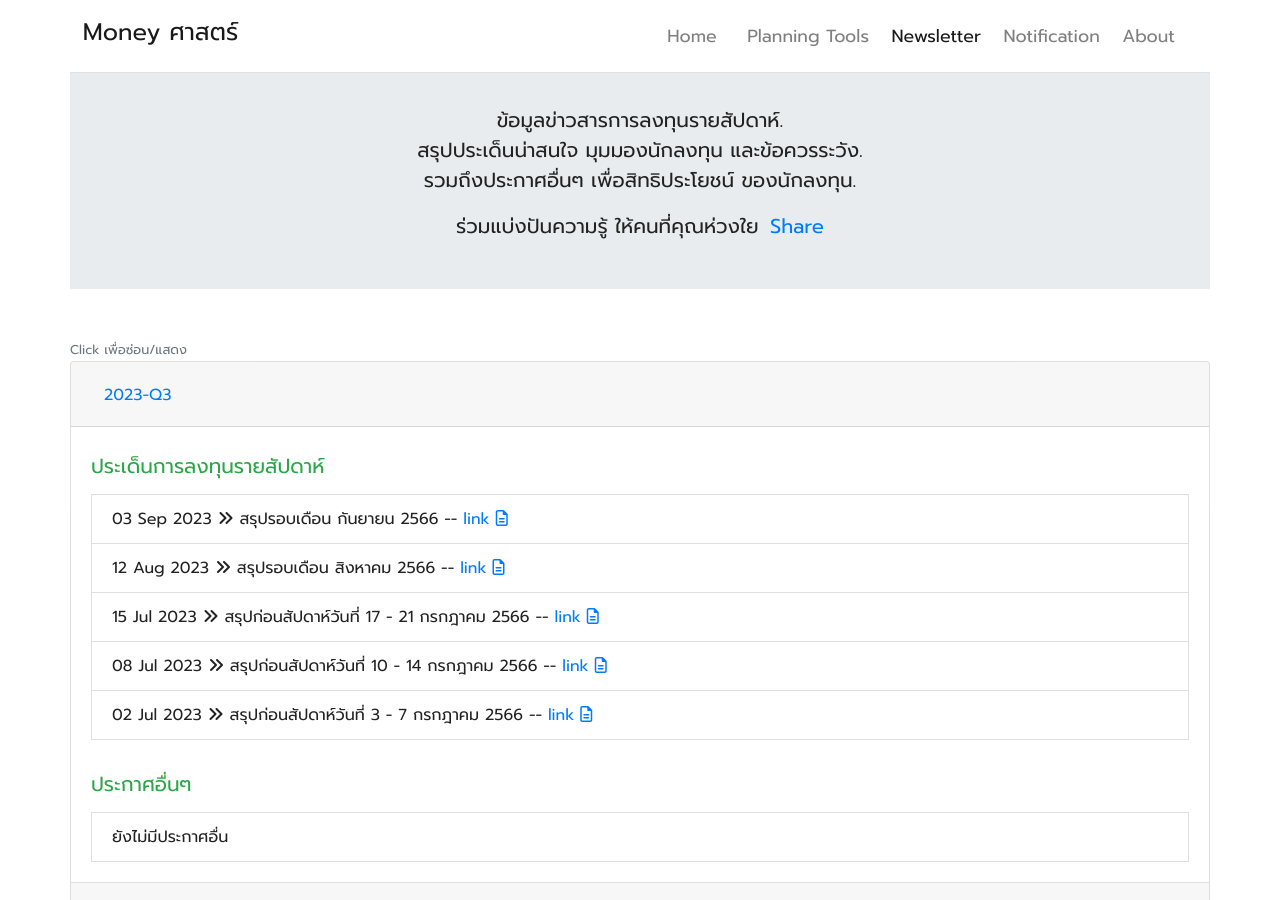
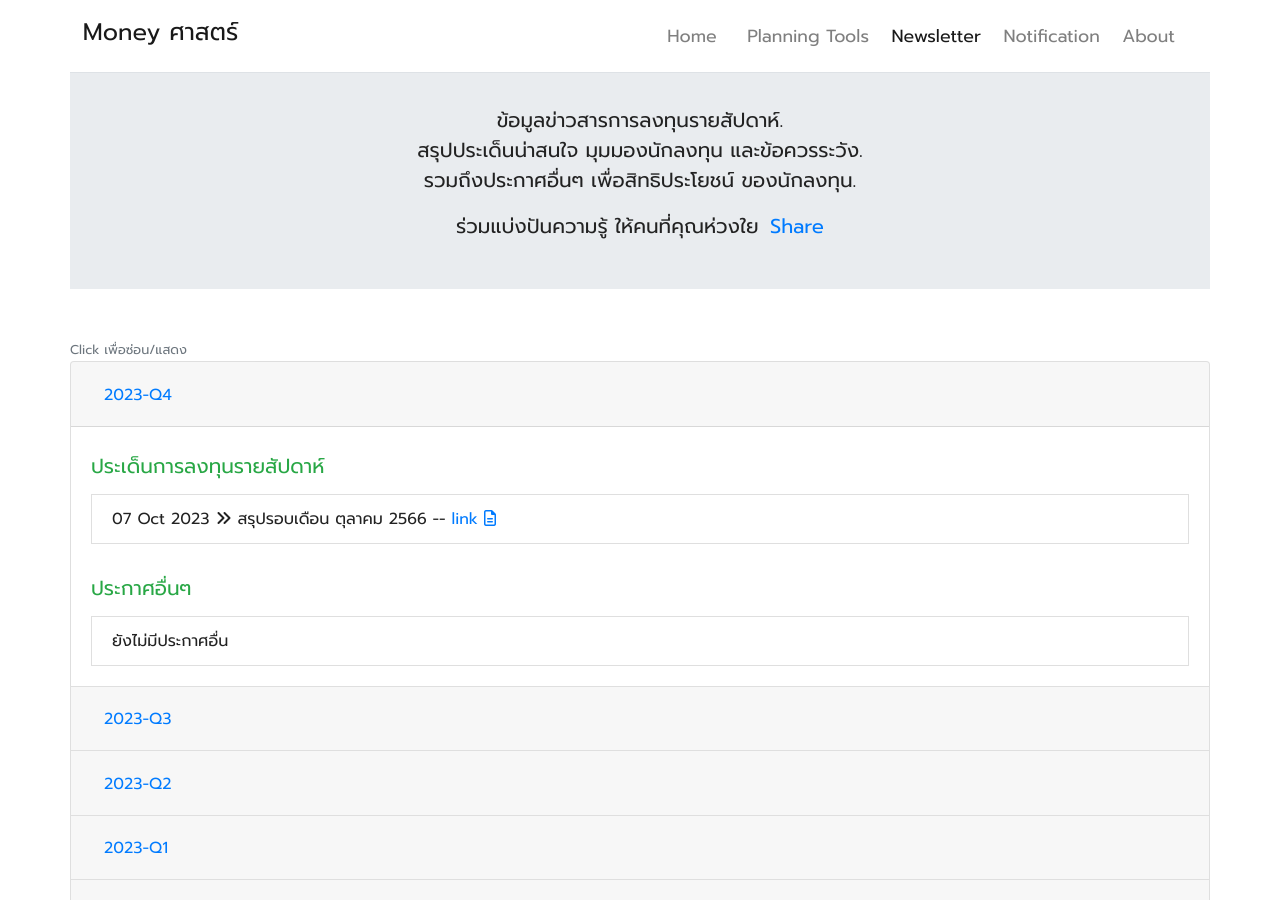
Before and after one commit to moneysart/moneysart.github.io, a Jekyll site: the page built from newsletter/index.html, in a window 1280 px wide and 900 px high. Built offline with Jekyll 4.4.1, drawn with Linux system fonts in a browser that asks for light colours; nearby versions of some CDN libraries; part of the change alters nothing that is shown.

Commit message:
add post to /monthly/summary

```diff
--- a/newsletter/_posts/2023-09-03-summary.md
+++ b/newsletter/_posts/2023-09-03-summary.md
@@ -50,7 +50,7 @@ date: 2023-09-03
 [UGIS-N](https://www.finnomena.com/fund/UGIS-N) กองแม่บริหารโดยที่มีความเชี่ยวชาญด้านการบริหารตราสารหนี้โดยเฉพาะ บริหารจัดการแบบเชิงรุก และชนะ Benchmark ต่อเนื่อง,
 [SCBGLOB](https://www.finnomena.com/fund/SCBGLOB) กองทุนตราสารหนี้ทั่วโลก ที่ให้ความสำคัญต่อความสมดุลจากการเติบโตของเงินลงทุน และกระแสเงินสดรับที่สม่ำเสมอ
 
-1. เศรษฐกิจจีนอาการยังไม่ดีขึ้น แถมอาจจะแย่ลง แนะนำให้ชะลอการสะสมเพิ่ม
+3. เศรษฐกิจจีนอาการยังไม่ดีขึ้น แถมอาจจะแย่ลง แนะนำให้ชะลอการสะสมเพิ่ม
 แต่ไม่แนะนำให้ขายตัดขาดทุน เนื่องจากเห็นความพยายามของทางการที่จะเข้ามาช่วยเหลือด้านเศรษฐกิจและตลาดทุน
 ขณะนี้รอดูความชัดเจน ก่อนพิจารณาว่าจะสะสมเพิ่มหรือรอลดสัดส่วนการลงทุน<br><br>
 กองทุนเด่น เช่น
--- /dev/null
+++ b/newsletter/_posts/2023-10-07-summary.md
@@ -0,0 +1,49 @@
+---
+title: สรุปประเด็นการลงทุน, รอบเดือน ตุลาคม 2566
+layout: weekly
+description: สรุป ความเคลื่อนไหว ทางเศรษฐกิจ และ การลงทุน รอบโลก ในรอบเดือน ตุลาคม 2566
+category: newsletter
+tag: [summary, Y2023Q4]
+canonical_url: /monthly/summary/2023-10-08/
+permalink: /monthly/summary/2023-10-08/
+date: 2023-10-07
+---
+
+### ประเด็นน่าสนใจ
+
+1. การเคลื่อนไหวรอบเดือน Dow Jones -3.38%, S&P500 -3.34%, NASDAQ -2.40%, EU STOXX 600 -2.14% (ยุโรป), CSI300 -1.35% (จีน), Hang Seng -4.04%, TOPIX -4.02% (ญี่ปุ่น), SENSEX -0.91% (อินเดีย), VN100 -9.16% (เวียดนาม), SET -7.03%
+
+2. ดัชนีตลาดหุ้นโลกปรับตัวลงถ้วนหน้า ปัจจัยผลักดันหลักมาจากอัตราผลตอบแทนพันธบัตรรัฐบาลสหรัฐฯ ที่ยังคงพุ่งสูงขึ้น โดยเฉพาะพันธบัตรระยะยาว ผลมาจากตัวเลขการจ้างงานและการเติบโตของเศรษฐกิจสหรัฐฯ ที่ยังร้อนแรง ทำให้มีโอกาสที่ธนาคารกลางสหรัฐฯ จะคงดอกเบี้ยในระดับสูงนานกว่าที่นักลงทุนเคยเคยหวัง รวมถึงอาจยังขึ้นดอกเบี้ยต่อไปอีก ซึ่งจะส่งผลกระทบต่อความสามารถทางการกู้ยืมของผู้บริโภคและบริษัทต่างๆ ในช่วงต่อจากนี้
+([อ้างอิง1](https://www.cnbc.com/2023/09/20/fed-rate-decision-september-2023-.html),
+[อ้างอิง2](https://www.cnbc.com/2023/09/28/blackrocks-rieder-thinks-investors-should-believe-the-fed-that-its-going-to-hike-again.html))
+
+3. ความกังวลว่าผลตอบแทนพันธบัตรรัฐบาลสหรัฐฯ ที่สูงขึ้น จะส่งผลให้การบริโภคลดลง ยังทำให้ราคาน้ำมันร่วงแรงประมาณ 10% เมื่อสัปดาห์ที่ผ่านมา แม้ก่อนหน้านี้ปรับตัวขึ้นมาตลอดทั้งเดือนจากการที่ผู้ผลิตรายใหญ่ประกาศคงระดับการผลิตที่ต่ำต่อไป อย่างไรก็ตามน้ำมันยังมีปัจจุยหนุนเฉพาะตัวจากสัญญาณการใช้น้ำมันที่เพิ่มขึ้นในบางประเทศ
+([อ้างอิง](https://www.cnbc.com/2023/10/06/oil-on-track-for-sharpest-weekly-decline-since-march.html))
+
+4. ราคาทองก็ปรับตัวลงเช่นเดียวกัน เมื่อนักลงทุนมีการเปลี่ยนไปถือพันธบัตรที่ให้ผลตอบแทนในระดับน่าดึงดูดใจ
+
+5. หุ้นจีนยังปรับตัวลงต่อเนื่อง โดยนอกจากแรงกดดันจากนโยบายการเงินฝั่งสหรัฐฯ แล้ว ยังมีปัจจัยเฉพาะตัว โดยเฉพาะปัญหาหนี้ที่เกี่ยวข้องกับอุตสาหกรรมอสังหาริมทรัพย์ อย่างไรก็ตามการบริโภคในประเทศดูเหมือนจะฟื้นตัวได้ดี และมีการพยายามปรับปรุงระเบียบการลงทุนของบริษัทต่างชาติให้ชัดเจนขึ้น
+([อ้างอิง1](https://www.scmp.com/economy/china-economy/article/3237090/chinas-golden-week-holiday-sees-consumption-boom-pent-demand-takes-wing),
+[อ้างอิง2](https://www.cnbc.com/2023/10/06/china-plans-to-ease-one-of-the-biggest-hurdles-for-foreign-business.html))
+
+6. ตลาดหุ้นไทยถูกกดดันทั้งจากปัจจัยภายนอกโดยเฉพาะ เงินทุนไหลออกจากการแข็งค่าของค่าเงินสหรัฐฯ นอกจากนั้นมีเรื่องความกังวลกับมาตรการทางเศรษฐกิจของรัฐบาลที่ยังไม่สามารถดำเนินการได้
+
+
+
+
+### การลงทุนน่าสนใจ
+
+1. ภาวะความไม่แน่นอนเรื่องการปรับขึ้น/ลดอัตราดอกเบี้ย ที่เพิ่มมากขึ้นจากตัวเลขทางเศรษฐกิจของสหรัฐฯ ทำให้การลงทุนแบบเก็งกำไรยากยิ่งขึ้น
+แนะนำการลงทุนแบบสม่ำเสมอและกระจายความเสี่ยง โดยหนึ่งในตัวเลือกที่ง่ายที่สุดคือการลงทุนกับกองทุน index หุ้นโลก
+ที่ช่วยให้การลงทุนของเรา balance และเติบโตไปกับเศรษฐกิจโลกในระยะยาว แม้อาจเกิดการชะลอในบางประเทศ<br><br>
+กองทุนเด่น เช่น
+[SCBWORLD(A)](https://www.finnomena.com/fund/SCBWORLD(A)) ลงทุนในดัชนี iShares MSCI World ETF ที่กระจายการลงทุนในบริษัทขนาดใหญ่ ที่อยู่ในประเทศพัฒนาแล้วทั่วโลก,
+[K-WORLDX](https://www.finnomena.com/fund/K-WORLDX) ลงทุนในดัชนี iShares MSCI ACWI ETF ที่กระจายการลงทุนในบริษัทขนาดใหญ่ทั่วโลก ทั้งในประเทศที่พัฒนาแล้วและกำลังพัฒนา,
+[SCBNDQ(A)](https://www.finnomena.com/fund/SCBNDQ(A)) ลงทุนแบบ passive ตามดัชนี NASDAQ-100 สำหรับนักลงทุนที่ต้องการให้น้ำหนักกับหุ้นกลุ่ม technology เป็นหลัก
+
+2. เศรษฐกิจจีนยังถูกฉุดจากภาคอสังหาริมทรัพย์ แต่การบริโภคในประเทศมีทิศทางฟื้นตัว
+นอกจากนั้นทางการยังพยายามต่อเนื่องที่จะเข้ามาช่วยเหลือด้านเศรษฐกิจและตลาดทุน
+อาจพิจารณาดูความชัดเจนเพิ่มเติม หรือทยอยสะสมกองทุนที่ได้ประโยชน์จากการฟื้นตัวของเศรษฐกิจในประเทศเป็นหลัก<br><br>
+กองทุนเด่น เช่น
+[SCBCHA](https://www.finnomena.com/fund/SCBCHA) ลงทุนแบบ passive ตามดัชนี CSI300 ที่ประกอบด้วยหุ้นของบริษัทที่ดำเนินธุรกิจในจีนเป็นหลัก,
+[BCAP-CTECH](https://www.finnomena.com/fund/BCAP-CTECH) ลงทุนแบบเน้นๆ ในหุ้นกลุ่มเทคโนโลยีขนาดใหญ่ของจีน
--- a/newsletter/index.html
+++ b/newsletter/index.html
@@ -34,17 +34,66 @@ canonical_url: /newsletter/
 
 
             <small class="text-muted">Click เพื่อซ่อน/แสดง</small>
+            <!-- 2023Q4 quarter -->
+            <div class="card">
+                <div class="card-header" id="headingY2023Q4">
+                    <h2 class="mb-0">
+                        <button class="btn btn-link" type="button" data-toggle="collapse" data-target="#Y2023Q4"
+                            aria-expanded="true" aria-controls="Y2023Q4">
+                            2023-Q4
+                        </button>
+                    </h2>
+                </div>
+                <div id="Y2023Q4" class="collapse show" aria-labelledby="headingY2023Q4" data-parent="#weeklyAccordion">
+                    <div class="card-body">
+
+                        <!-- weekly summary -->
+                        <h5 class="text-success py-2">ประเด็นการลงทุนรายสัปดาห์</h5>
+                        {% for post in site.tags.Y2023Q4 %}
+                            {% if post.tag contains "summary" %}
+                                <li class="list-group-item">
+                                    {% capture title_full %}{{ post.title }}{% endcapture %}
+                                    {% assign title_lines = title_full | split: ", " %}
+                                    {{ post.date | date_to_string }} <i class="fas fa-angle-double-right"></i>
+                                    สรุป{{ title_lines[1] }} --
+                                    <a href="{{ post.permalink | prepend: site.baseurl }}">
+                                        link <i class="far fa-file-alt"></i>
+                                    </a>
+                                </li>
+                            {% endif %}
+                        {% endfor %}
+
+                        <!-- others -->
+                        <h5 class="text-success py-2 mt-4">ประกาศอื่นๆ</h5>
+                        <li class="list-group-item">ยังไม่มีประกาศอื่น</li>
+                        <!-- {% for post in site.tags.Y2021Q3 %}
+                            {% if post.tag contains "announcement" %}
+                                <li class="list-group-item">
+                                    {% capture title_full %}{{ post.title }}{% endcapture %}
+                                    {{ post.date | date_to_string }} <i class="fas fa-angle-double-right"></i>
+                                    {{ title_full }} --
+                                    <a href="{{ post.permalink | prepend: site.baseurl }}">
+                                        link <i class="far fa-file-alt"></i>
+                                    </a>
+                                </li>
+                            {% endif %}
+                        {% endfor %} -->
+
+                    </div>
+                </div>
+            </div>
+
             <!-- 2023Q3 quarter -->
             <div class="card">
                 <div class="card-header" id="headingY2023Q3">
                     <h2 class="mb-0">
                         <button class="btn btn-link" type="button" data-toggle="collapse" data-target="#Y2023Q3"
-                            aria-expanded="true" aria-controls="Y2023Q2">
+                            aria-expanded="true" aria-controls="Y2023Q3">
                             2023-Q3
                         </button>
                     </h2>
                 </div>
-                <div id="Y2023Q3" class="collapse show" aria-labelledby="headingY2023Q3" data-parent="#weeklyAccordion">
+                <div id="Y2023Q3" class="collapse" aria-labelledby="headingY2023Q3" data-parent="#weeklyAccordion">
                     <div class="card-body">
 
                         <!-- weekly summary -->
```
